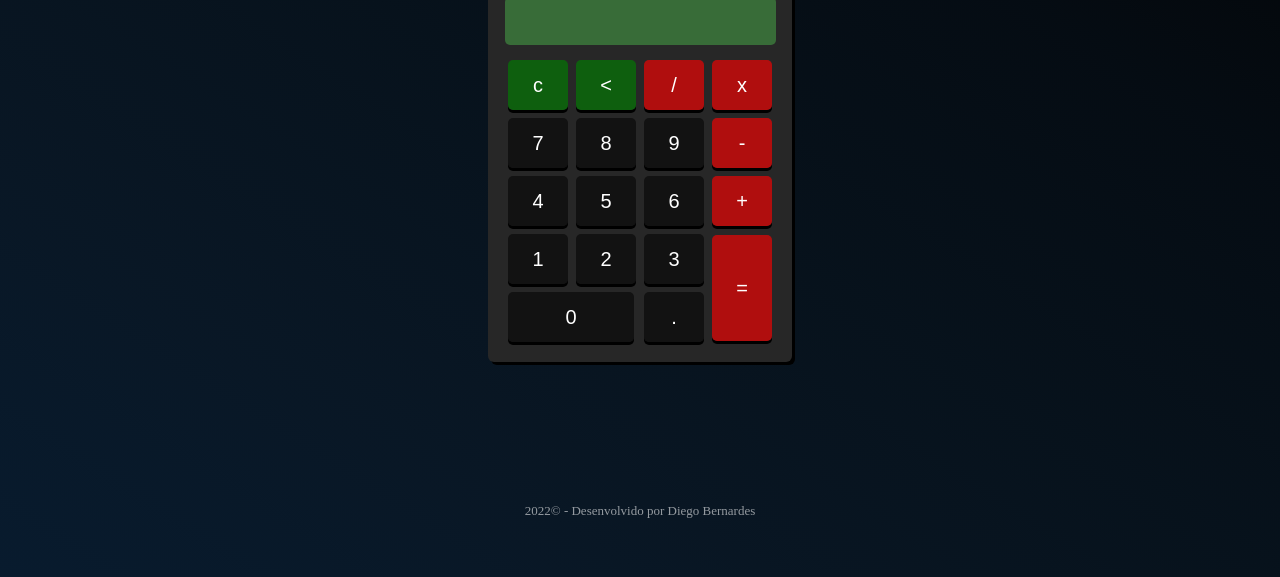
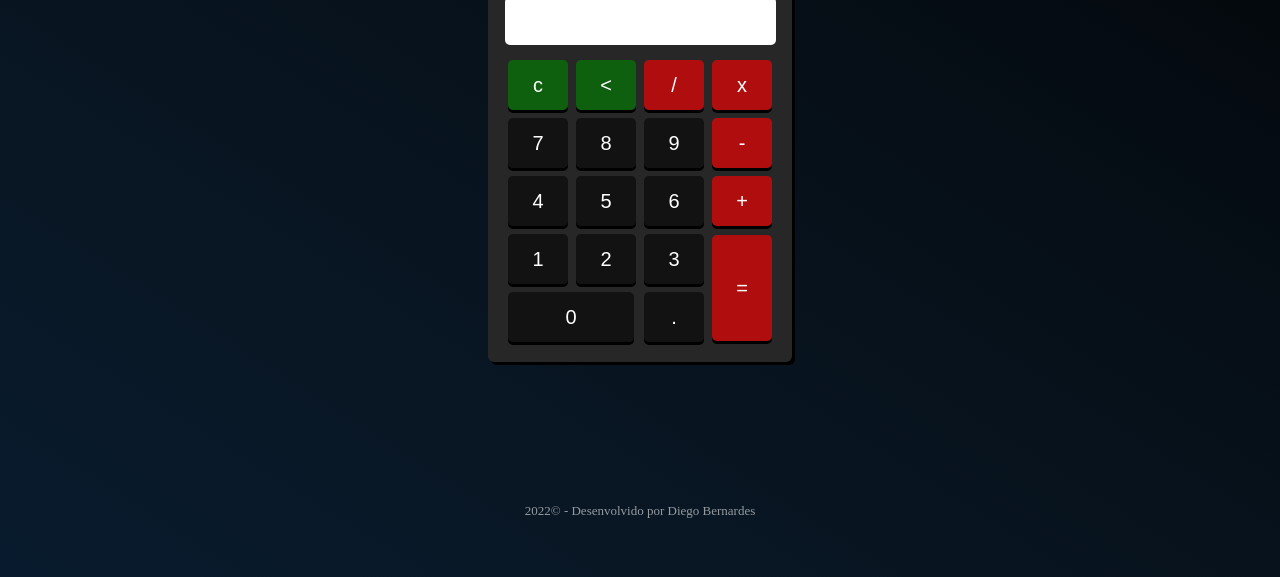
Before and after one commit to DiegoBernardes95/Projeto-Calculadora, a plain HTML site: page index.html in a window 1280 px wide. Shown: the part 239-816 px from the top of the page. Drawn offline with Linux system fonts and the light colour scheme; a web font is replaced by a local one.

Commit message:
background do campo de resultado alterado

```diff
--- a/view/css/style.css
+++ b/view/css/style.css
@@ -33,7 +33,7 @@ main{
     font-size: 25px;
     padding: 4px;
     overflow-x: auto;
-    background-color: rgba(86, 228, 86, 0.363);
+    background-color: #fff;
 }
 table{
     margin-left: 15px;
```
